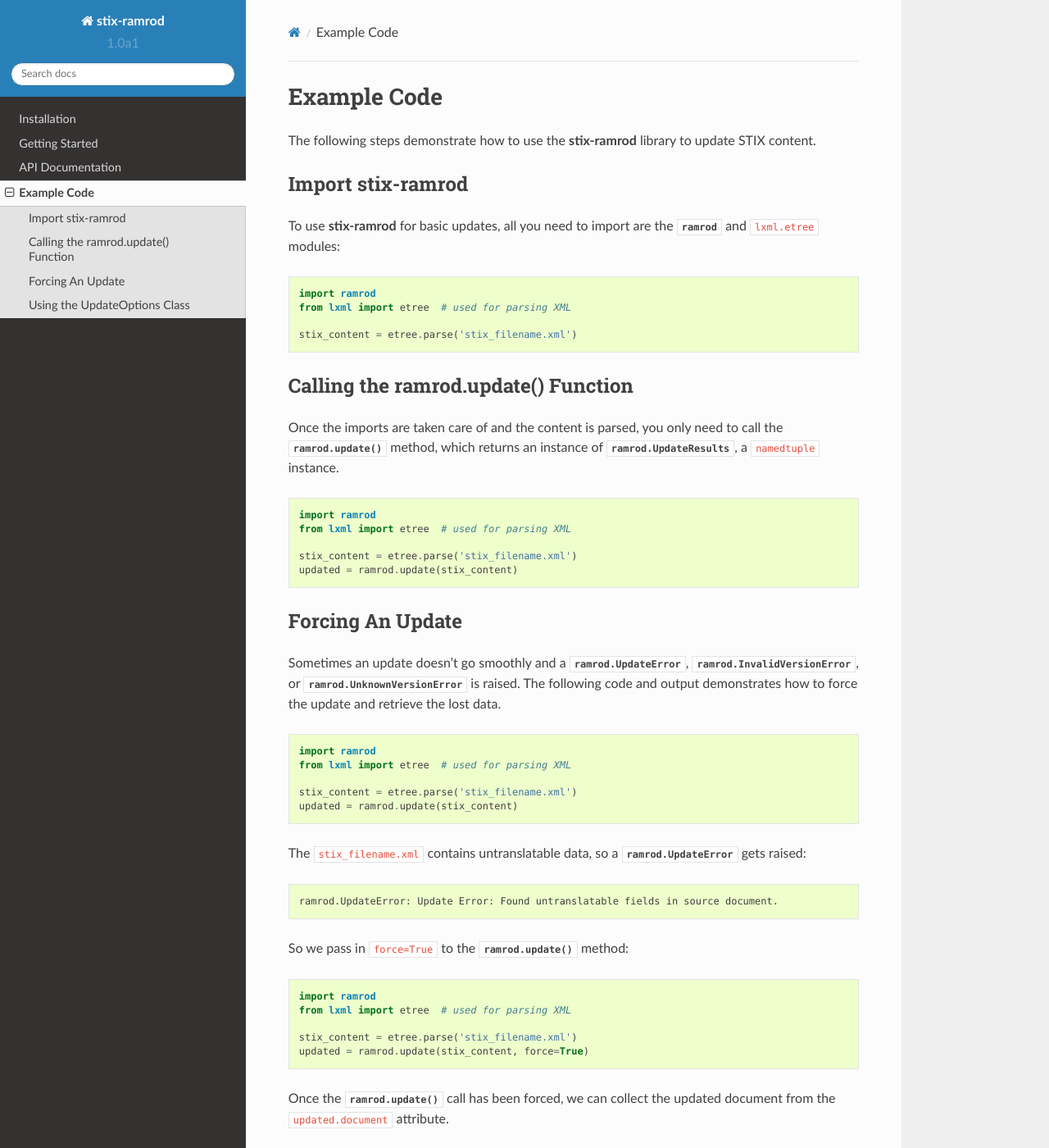
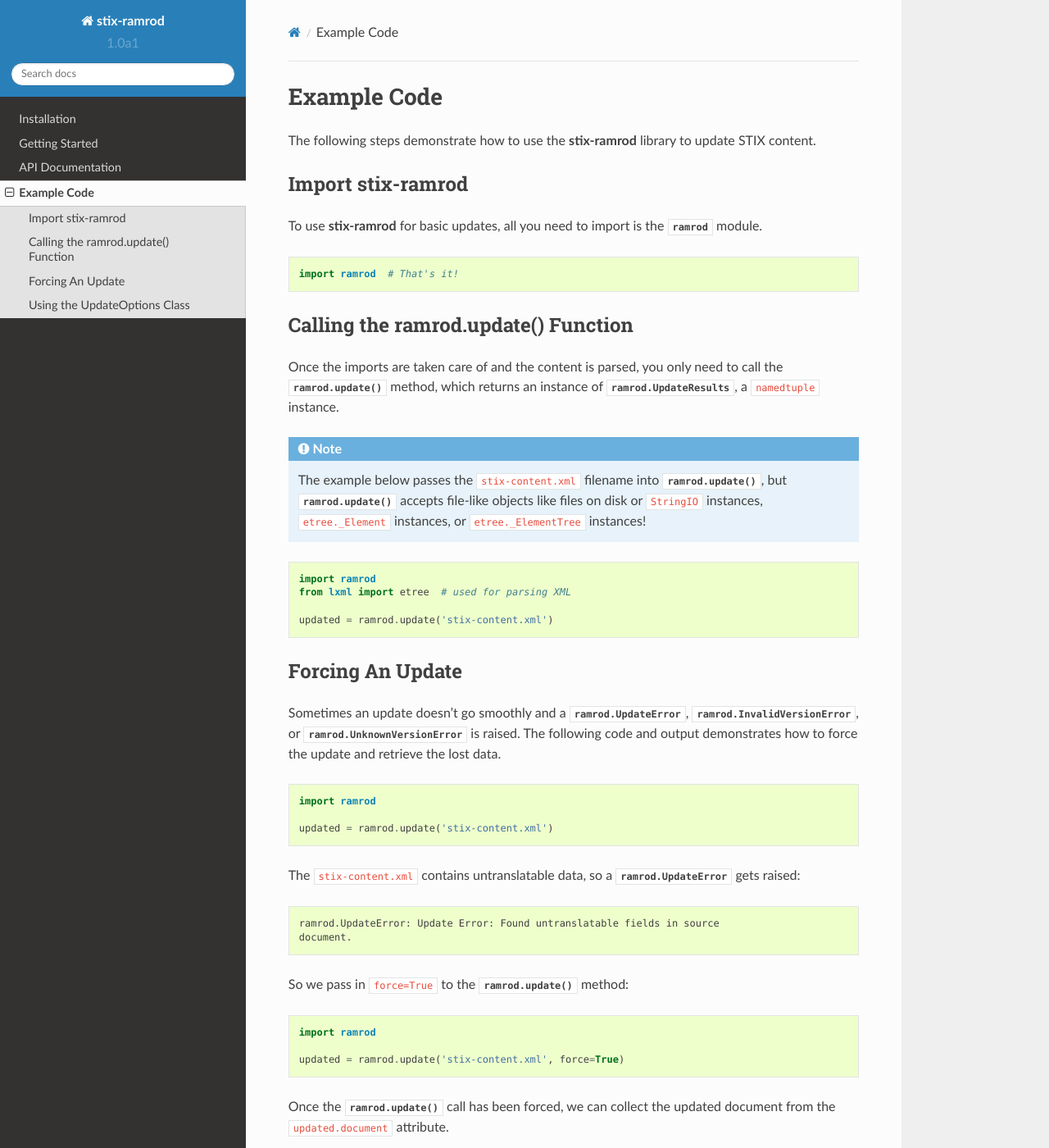
Before and after one commit to STIXProject/stix-ramrod, a Sphinx documentation site: the page built from docs/api/examples.rst, in a window 1280 px wide and 1400 px high. Shown: the whole window at 82% size. Built offline with Sphinx 7.4.7 and the Read the Docs theme 2.0.0, drawn with Linux system fonts in a browser that asks for light colours; some of the changed text lies outside the part shown.

Commit message:
Updated API code example documentation

```diff
--- a/docs/api/examples.rst
+++ b/docs/api/examples.rst
@@ -7,15 +7,12 @@ update STIX content.
 Import stix-ramrod
 ^^^^^^^^^^^^^^^^^^
 
-To use **stix-ramrod** for basic updates, all you need to import are the
-:mod:`ramrod` and ``lxml.etree`` modules:
+To use **stix-ramrod** for basic updates, all you need to import is the
+:mod:`ramrod` module.
 
 .. code-block:: python
 
-    import ramrod
-    from lxml import etree  # used for parsing XML
-
-    stix_content = etree.parse('stix_filename.xml')
+    import ramrod  # That's it!
 
 Calling the ramrod.update() Function
 ^^^^^^^^^^^^^^^^^^^^^^^^^^^^^^^^^^^^
@@ -24,13 +21,19 @@ Once the imports are taken care of and the content is parsed, you only need to
 call the :meth:`ramrod.update` method, which returns an instance of
 :class:`ramrod.UpdateResults`, a ``namedtuple`` instance.
 
+.. note::
+
+    The example below passes the ``stix-content.xml`` filename into
+    :meth:`ramrod.update`, but :meth:`ramrod.update` accepts file-like objects
+    like files on disk or ``StringIO`` instances, ``etree._Element`` instances,
+    or ``etree._ElementTree`` instances!
+
 .. code-block:: python
 
     import ramrod
     from lxml import etree  # used for parsing XML
 
-    stix_content = etree.parse('stix_filename.xml')
-    updated = ramrod.update(stix_content)
+    updated = ramrod.update('stix-content.xml')
 
 Forcing An Update
 ^^^^^^^^^^^^^^^^^
@@ -43,17 +46,16 @@ retrieve the lost data.
 .. testcode::
 
     import ramrod
-    from lxml import etree  # used for parsing XML
 
-    stix_content = etree.parse('stix_filename.xml')
-    updated = ramrod.update(stix_content)
+    updated = ramrod.update('stix-content.xml')
 
-The ``stix_filename.xml`` contains untranslatable data, so a
+The ``stix-content.xml`` contains untranslatable data, so a
 :class:`ramrod.UpdateError` gets raised:
 
 .. testoutput::
 
-    ramrod.UpdateError: Update Error: Found untranslatable fields in source document.
+    ramrod.UpdateError: Update Error: Found untranslatable fields in source
+    document.
 
 
 So we pass in ``force=True`` to the :meth:`ramrod.update` method:
@@ -61,10 +63,8 @@ So we pass in ``force=True`` to the :meth:`ramrod.update` method:
 .. code-block:: python
 
     import ramrod
-    from lxml import etree  # used for parsing XML
 
-    stix_content = etree.parse('stix_filename.xml')
-    updated = ramrod.update(stix_content, force=True)
+    updated = ramrod.update('stix-content.xml', force=True)
 
 Once the :meth:`ramrod.update` call has been forced, we can collect the updated
 document from the ``updated.document`` attribute.
@@ -72,10 +72,9 @@ document from the ``updated.document`` attribute.
 .. code-block:: python
 
     import ramrod
-    from lxml import etree  # used for parsing XML
+    from lxml import etree  # used for printing the updated XML document
 
-    stix_content = etree.parse('stix_filename.xml')
-    updated = ramrod.update(stix_content, force=True)
+    updated = ramrod.update('stix-content.xml', force=True)
 
     new_stix_doc = updated.document
     print etree.tostring(new_stix_doc)
@@ -87,8 +86,7 @@ And inspect the removed and remapped items:
     import ramrod
     from lxml import etree  # used for parsing XML
 
-    stix_content = etree.parse('stix_filename.xml')
-    updated = ramrod.update(stix_content, force=True)
+    updated = ramrod.update('stix_content.xml', force=True)
 
     for node in updated.removed:
         do_something_with_the_removed_item(node)
@@ -111,15 +109,12 @@ to let the update code know **not** to update controlled vocabulary instances:
     import ramrod
     from lxml import etree  # used for parsing XML
 
-    # Parse the STIX content using lxml etree
-    stix_content = etree.parse('stix_filename.xml')
-
     # Create the UpdateOptions instance
     options = ramrod.UpdateOptions()
     options.update_vocabularies = False  # Don't Update Vocabs!
 
     # Update the content
-    updated = ramrod.update(stix_content, options=options)
+    updated = ramrod.update('stix-content.xml', options=options)
 
     # Print the results!
     print etree.tostring(updated.document)
--- a/docs/api/index.rst
+++ b/docs/api/index.rst
@@ -2,7 +2,11 @@ API Documentation
 =================
 
 The **stix-ramrod** APIs provide methods for updating STIX and CybOX XML
-content.
+content. Listed below are the modules and packages provided by the
+**stix-ramrod** library.
+
+For examples of how make use of all of this, check out the :doc:`examples`
+page.
 
 .. note::
 
```
